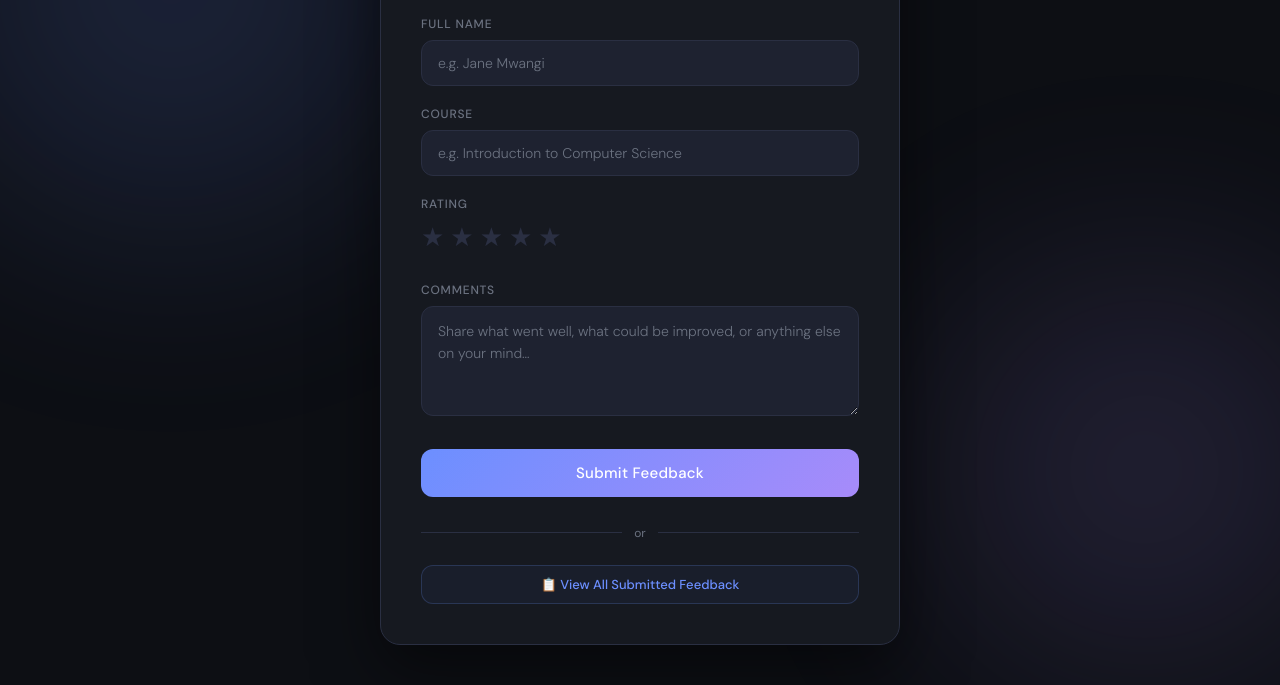
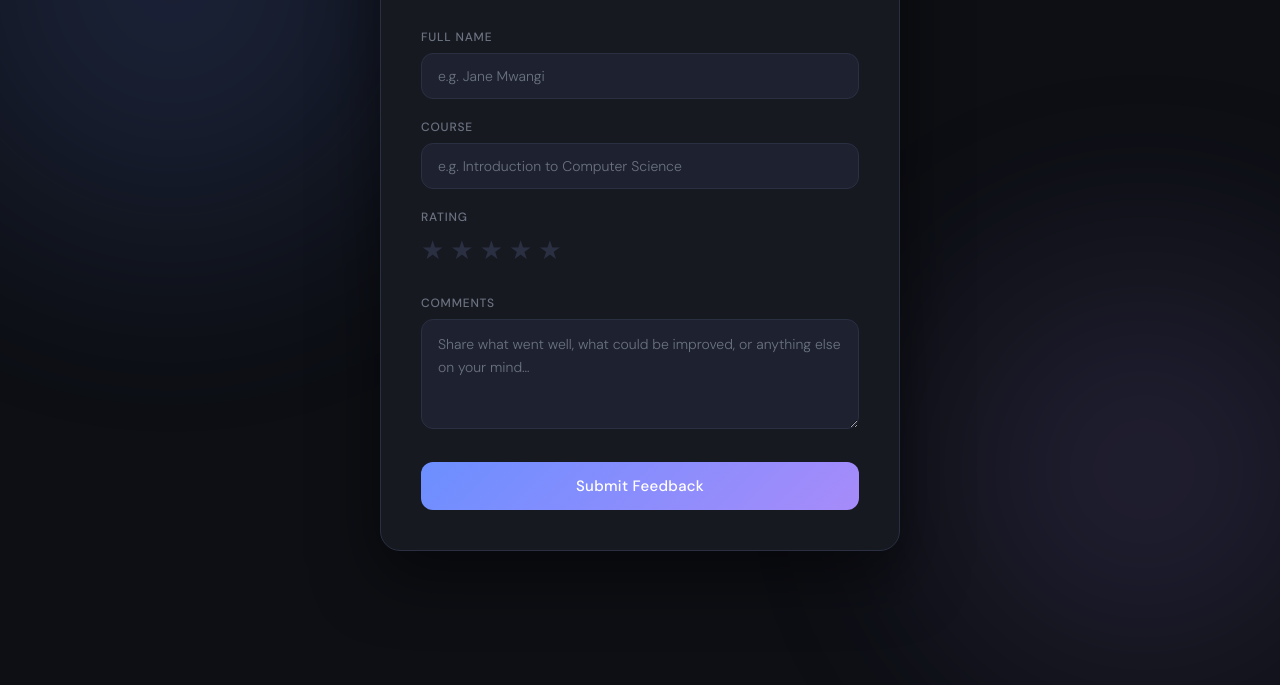
Before and after one commit to SteveITb/student-feedback-system, a website: page public/index.html in a window 1280 px wide. Shown: the part 195-880 px from the top of the page. After the commit the page ends 815 px from the top, so only its background shows below. Drawn offline with nearby package versions, Linux system fonts and the light colour scheme.

Commit message:
Updated project files

```diff
--- a/public/index.html
+++ b/public/index.html
@@ -367,10 +367,6 @@
       </button>
     </form>
 
-    <div class="divider">or</div>
-    <a href="/view.html" class="view-link">📋 View All Submitted Feedback</a>
-  </div>
-
   <div class="toast" id="toast">
     <span class="toast-icon" id="toastIcon">✓</span>
     <span id="toastMsg">Feedback submitted!</span>
```
